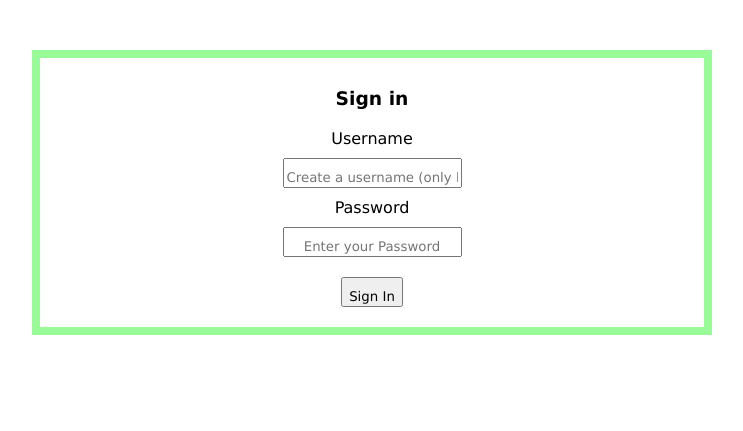
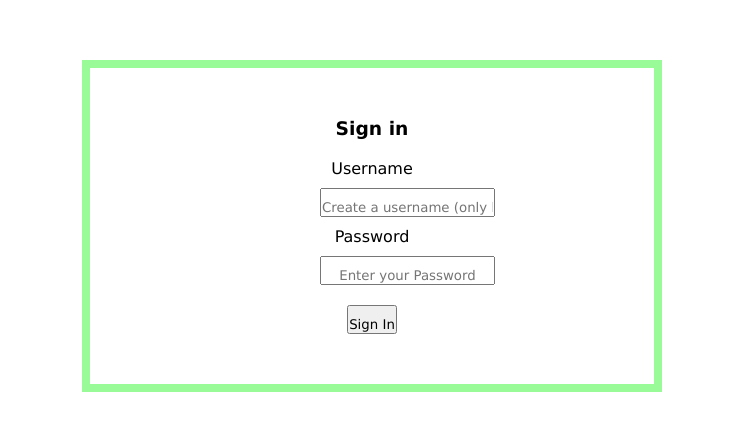
Before and after one commit to Sumanth1naik/DBMS-MINI-PROJECT, a Django app: page /signin in a window 1280 px wide. Shown: the top 431 px of the page, without its empty margins (268-1011 px from the left). Run offline with Django 4.2, Linux system fonts and the light colour scheme.

Commit message:
final changes made

```diff
--- a/gfg/templates/signin.html
+++ b/gfg/templates/signin.html
@@ -6,24 +6,14 @@
 
     <meta name="viewport" content="width=device-width, initial-scale=1.0">
     <title>sign in</title>
-    <link rel="stylesheet" href="static/css/signin.css">
+
+    <!-- this link is sreting for checking the file in the normal server-->
+    <link rel="stylesheet" href="/gfg/static/css/style.css">
+
     {% load static %}
-    <link rel="stylesheet" href="{% static 'signin.css' %}">
-
-    <style>
-        *{text-align: center;
-            font-family: verdana;
-            margin: 10px 100px;
-            padding-top: 10px;
-            }
-
-        .wrapper{
-            border: 8px solid palegreen;
-
-        }
+    <link rel="stylesheet" href="{% static 'css/signin.css' %}">
 
 
-    </style>
 
 </head>
 <body>
```
Also changed, not shown: gfg/templates/index.html (+7 -6 lines), gfg/db.sqlite3.
